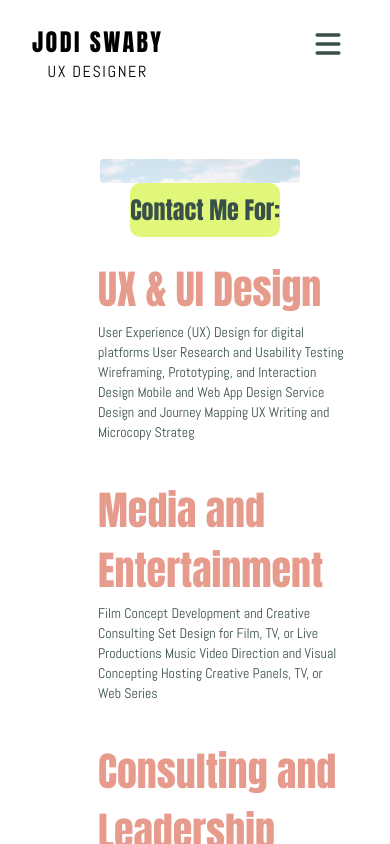
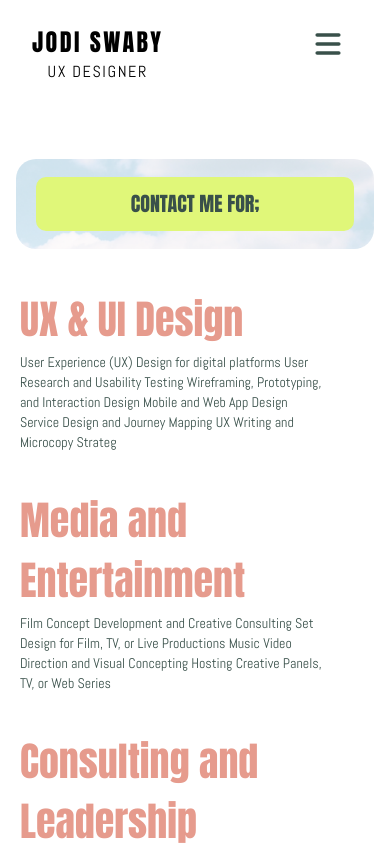
Before and after one commit to BS-Joy/unucreate-portfolio-fe, a Next.js app: page /contact in a window 390 px wide. Built offline with nearby package versions, Linux system fonts and the light colour scheme; a web font is replaced by a local one.

Commit message:
contact us

```diff
--- a/src/app/(CommonLayout)/(home)/contact/page.tsx
+++ b/src/app/(CommonLayout)/(home)/contact/page.tsx
@@ -7,7 +7,7 @@ import LetsChat from '@/components/Home/LetsChat'
 
 const ContactPage = () => {
     return (
-        <div className="px-[70px] pt-[75px]">
+        <div className="px-0 lg:px-[70px] pt-[75px]">
             <Contact />
             <LetsChat />
         </div>
--- a/src/app/(CommonLayout)/(home)/projects/page.tsx
+++ b/src/app/(CommonLayout)/(home)/projects/page.tsx
@@ -48,7 +48,7 @@ const ProjectsPage = () => {
     return (
         <div className='px-[10px] lg:px-[70px] mt-14 mb-12'>
             {/* Upper image and heading */}
-            <div className='relative w-full px-4 xl:px-10 mt-10'>
+            {/* <div className='relative w-full px-4 xl:px-10 mt-10'>
                 <motion.div
                     initial={{ opacity: 0, y: -50 }}
                     whileInView={{ opacity: 1, y: 0 }}
@@ -71,10 +71,27 @@ const ProjectsPage = () => {
                 >
                     <h1 className='text-2xl lg:text-[75px] text-olive font-anton'>My Projects</h1>
                 </motion.div>
+            </div> */}
+            <div className='px-4 md:px-10 xl:px-0'>
+                <div
+                    className="w-full md:w-2/3 mx-auto lg:w-full h-[90px] md:h-[128px] lg:h-[228px] bg-cover bg-center flex items-center justify-center rounded-[20px] px-5 xl:px-0"
+                    style={{ backgroundImage: `url(${skyImg.src})` }} // Set the sky image as background
+                >
+                    <motion.div
+                        initial={{ opacity: 0, y: 50 }}
+                        whileInView={{ opacity: 1, y: 0 }}
+                        transition={{ duration: 1, delay: 0.5 }}
+                        className="w-[338px] md:w-[840px] lg:w-[920px] xl:w-[1258px] h-[54px] lg:h-[144px] rounded-[10px] lg:rounded-[20px] bg-primary flex items-center justify-center mx-auto "
+                    >
+                        <h1 className="text-[20px] md:text-xl lg:text-5xl xl:text-[75px] text-olive font-anton text-center">
+                            My Projects
+                        </h1>
+                    </motion.div>
+                </div>
             </div>
 
             {/* Content and images */}
-            <div className='flex flex-col lg:flex-row items-center lg:items-start gap-[104px] lg:gap-[134px] max-w-[1298px] mx-auto pt-[100px] lg:pt-[250px] relative left-0 lg:left-2'>
+            <div className='flex flex-col lg:flex-row items-center lg:items-start gap-[104px] lg:gap-[134px] max-w-[1298px] mx-auto pt-[20px] md:pt-[90px] lg:pt-[250px] relative left-0 lg:left-2'>
                 <div className='max-w-[304px]'>
                     <motion.div
                         initial={{ opacity: 0, x: -50 }}
@@ -90,6 +107,7 @@ const ProjectsPage = () => {
                             UX Writing and Microcopy Strateg</p>
                     </motion.div>
                 </div>
+
                 {/* Images */}
                 <motion.div
                     initial={{ opacity: 0, x: 50 }}
@@ -99,7 +117,7 @@ const ProjectsPage = () => {
 
 
                     {/* 1 image */}
-                    <div className='mb-20'>
+                    <div className='mb-20 px-10 lg:px-0'>
                         <Image
                             src={projects[0].image}
                             width={200}
@@ -117,7 +135,7 @@ const ProjectsPage = () => {
                     </div>
 
                     {/* 2 image */}
-                    <div className='flex flex-row-reverse items-center gap-[19px] mb-20'>
+                    <div className='flex flex-row-reverse items-center gap-[19px] mb-20 px-5'>
                         {projects.map((project, index) => (
                             index !== 0 &&
                             <div key={project.id}>
@@ -129,7 +147,7 @@ const ProjectsPage = () => {
                                     className='w-[420px] object-contain rounded-[30px]'
                                 />
                                 <div className='space-y-[3px] mb-3'>
-                                    <h1 className='font-anton text-secondary text-[35px]'>{project.title}</h1>
+                                    <h1 className='font-anton text-secondary text-[24px] lg:text-[35px]'>{project.title}</h1>
                                     <p className='font-abel text-sm text-olive max-w-[859px]'>{project.description}</p>
                                 </div>
                                 <div onClick={() => router.push(`/projects/${project.id}`)}>
--- a/src/components/Home/AnimatedWelcome.tsx
+++ b/src/components/Home/AnimatedWelcome.tsx
@@ -41,7 +41,7 @@ const AnimatedWelcome = () => {
                         width={1000}
                         height={1000}
                         alt='TV'
-                        className='w-[270.81px] lg:w-[912px] h-[280.01px] object-contain'
+                        className='w-[270.81px] md:w-[400px] lg:w-[912px] h-[280.01px] object-contain'
                     />
 
 
@@ -51,7 +51,7 @@ const AnimatedWelcome = () => {
                     {/* <Glitch /> */}
                     {!showAvatar && <GlitchEffect onGlitchEnd={() => setShowAvatar(true)} />}
                     {/* Avatar */}
-                    {showAvatar && <div className="w-[500px] h-[500px] absolute -top-40 -left-14">
+                    {showAvatar && <div className="w-[500px] h-[500px] absolute -top-40 -right-24 md:-right-2">
                         <Avatar />
                     </div>}
                 </div>
--- a/src/components/Home/Contact.tsx
+++ b/src/components/Home/Contact.tsx
@@ -5,9 +5,9 @@ import { motion } from "motion/react"
 
 const Contact = () => {
     return (
-        <div className="mx-auto max-w-[1346px] mb-6 lg:mb-56">
+        <div className="mx-auto max-w-[1440px] mb-6 lg:mb-56">
             {/* Upper image and heading */}
-            <div className='relative'>
+            {/* <div className='relative'>
                 <motion.div
                     initial={{ opacity: 0, y: -50 }}
                     whileInView={{ opacity: 1, y: 0 }}
@@ -29,10 +29,27 @@ const Contact = () => {
                 >
                     <h1 className='text-2xl lg:text-[75px] text-olive font-anton'>Contact Me For:</h1>
                 </motion.div>
+            </div> */}
+            <div className='px-4 md:px-10 xl:px-0'>
+                <div
+                    className="w-full md:w-2/3 mx-auto lg:w-full h-[90px] md:h-[128px] lg:h-[228px] bg-cover bg-center flex items-center justify-center rounded-[20px] px-5 xl:px-0"
+                    style={{ backgroundImage: `url(${skyImg.src})` }} // Set the sky image as background
+                >
+                    <motion.div
+                        initial={{ opacity: 0, y: 50 }}
+                        whileInView={{ opacity: 1, y: 0 }}
+                        transition={{ duration: 1, delay: 0.5 }}
+                        className="w-[338px] md:w-[840px] lg:w-[920px] xl:w-[1258px] h-[54px] lg:h-[144px] rounded-[10px] lg:rounded-[20px] bg-primary flex items-center justify-center mx-auto "
+                    >
+                        <h1 className="text-[20px] md:text-xl lg:text-5xl xl:text-[75px] text-olive font-anton text-center uppercase">
+                            Contact Me For;
+                        </h1>
+                    </motion.div>
+                </div>
             </div>
 
             {/* Content */}
-            <div className='pt-[100px] lg:pt-[250px] relative left-7 lg:left-24 flex flex-col lg:flex-row gap-12'>
+            <div className='pt-10 md:pt-16 lg:pt-[250px] px-5 lg:px-0 relative left-0 lg:left-24 flex flex-col lg:flex-row gap-12'>
                 <motion.div
                     initial={{ opacity: 0, x: -50 }}
                     whileInView={{ opacity: 1, x: 0 }}
```
